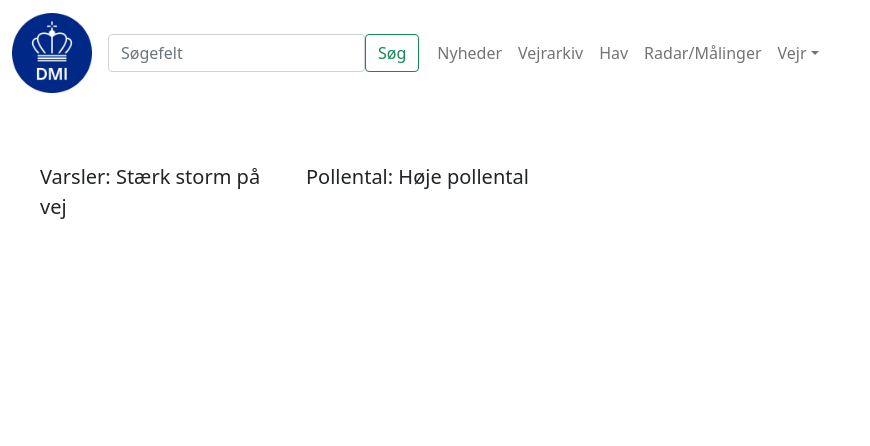
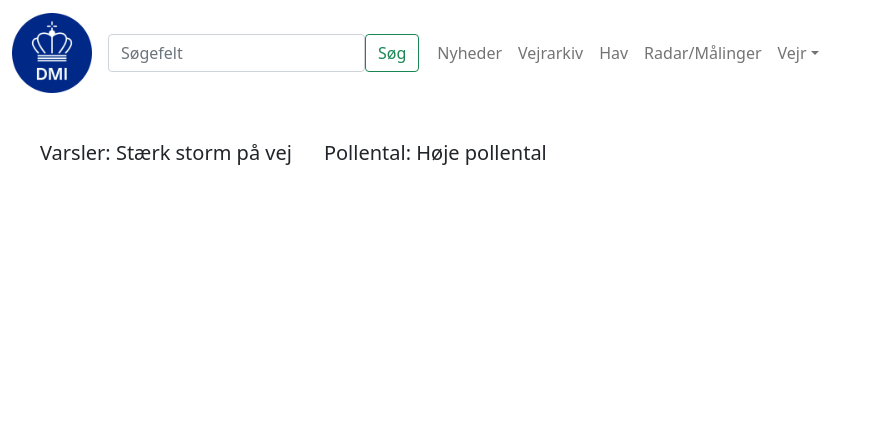
Before and after one commit to NicklasNorgaard/dmiredesign, a PHP site: page /index.php in a window 1280 px wide. Shown: the top 446 px of the page, without its empty margins (0-870 px from the left). Run offline with PHP 8.4, Linux system fonts and the light colour scheme; style sheets or scripts are compiled from the project's sources; some libraries are stand-ins or nearby versions.

Commit message:
varsler og pollental ændret

```diff
--- a/includes/menu.php
+++ b/includes/menu.php
@@ -40,12 +40,11 @@
     </div>
     </div>
 </nav>
-<br>
 <div class="d-flex m-4">
-    <div class="rounded bg-pastelyellow m-2" style="width: 250px; height:35px; font-size: 20px">
-        <p class="ms-2">Varsler: Stærk storm på vej</p>
+    <div class="rounded bg-pastelyellow m-2" style="width: auto; height:auto; font-size: 20px">
+        <a href="varsler.php" class="m-2 text-decoration-none text-dark">Varsler: Stærk storm på vej</a>
     </div>
-    <div class="rounded bg-pastelgreen m-2" style="width: 250px; height:35px; font-size: 20px">
-        <p class="ms-2">Pollental: Høje pollental</p>
+    <div class="rounded bg-pastelgreen m-2" style="width: auto; height:auto; font-size: 20px">
+        <a href="#" class="m-2 text-decoration-none text-dark">Pollental: Høje pollental</a>
     </div>
 </div>
```
